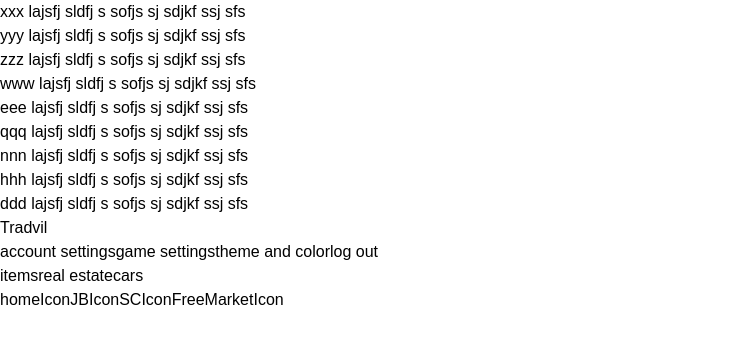
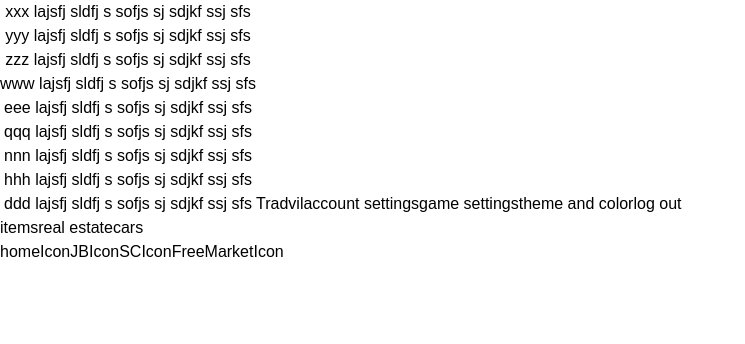
Before and after one commit to Abonsama/tradvil, a Next.js app: page /FreeMarketPage in a window 1280 px wide. Shown: the top 344 px of the page, without its empty margins (0-745 px from the left). Built offline with nearby package versions, Linux system fonts and the light colour scheme.

Commit message:
fix:header functions

```diff
--- a/app/header.tsx
+++ b/app/header.tsx
@@ -1,14 +1,41 @@
+'use client'
 import MessagesButton from "./messages";
+import { useRef } from "react";
 import Profile from "./Profile";
 
-export default function Header(){
-    return(
+export default function Header() {
+    const messageRef = useRef(null);
+    const profileRef = useRef(null);
+
+    function toggleClass(ref) {
+        if (ref.current && ref.current.classList.contains("col")) {
+            ref.current.classList.add("exp");
+            ref.current.classList.remove("col");
+        } else if (ref.current) {
+            ref.current.classList.add("col");
+            ref.current.classList.remove("exp");
+        }
+    }
+
+    return (
         <header>
-            <MessagesButton></MessagesButton>
+            <button
+                onClick={() => toggleClass(messageRef)}
+                ref={messageRef}
+                className="col"
+            >
+                <MessagesButton />
+            </button>
             <span>Tradvil</span>
-            <Profile></Profile>
+            <button
+                onClick={() => toggleClass(profileRef)}
+                ref={profileRef}
+                className="col"
+            >
+                <Profile />
+            </button>
         </header>
-    )
+    );
 }
 
 /*
```
